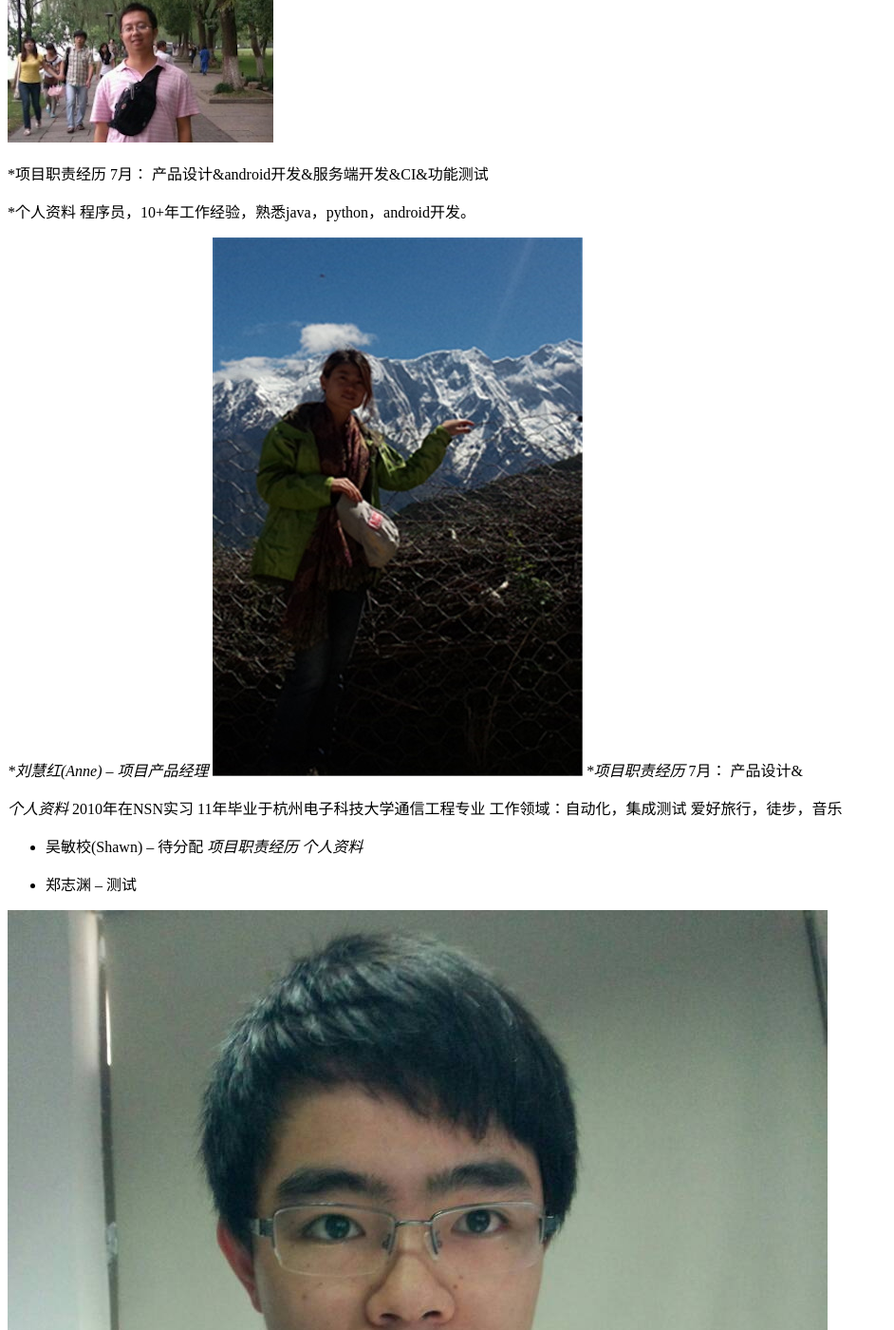
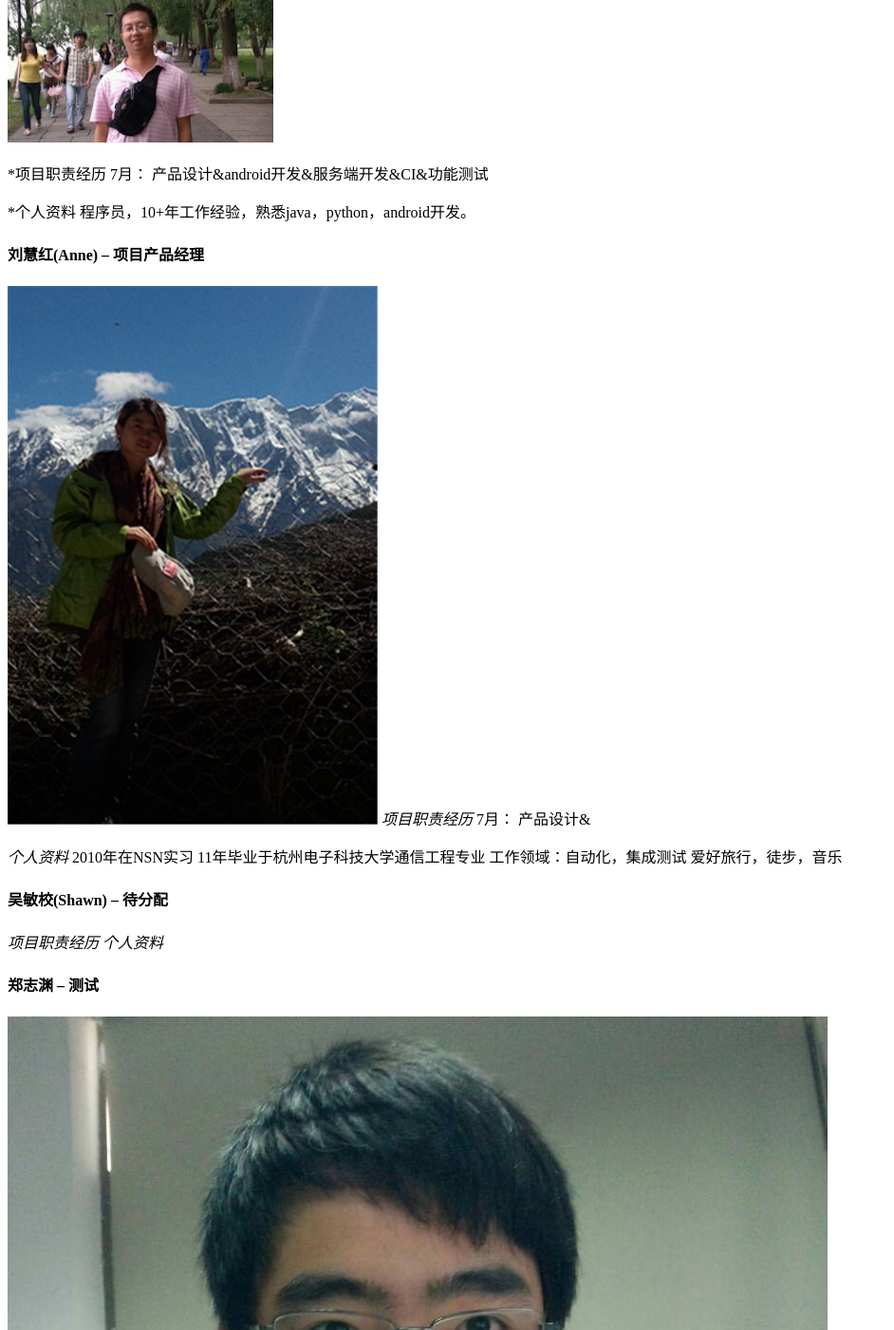
Before and after one commit to deonwu/vdating, a Jekyll site: the page built from pages/team.md, in a window 1280 px wide and 1400 px high, scrolled down 838 px. Shown: the whole window at 95% size, without its empty margins (0-942 px from the left). Built offline with Jekyll 4.4.1, drawn with Linux system fonts in a browser that asks for light colours; Markdown is read by kramdown in place of the engine named in the settings.

Commit message:
更新成员介绍排版

```diff
--- a/pages/team.md
+++ b/pages/team.md
@@ -38,7 +38,7 @@ group: navigation
 程序员，10+年工作经验，熟悉java，python，android开发。
 
 
-**刘慧红(Anne) -- 项目产品经理
+#### 刘慧红(Anne) -- 项目产品经理
 ![刘慧红](/images/Anne.jpg)
 *项目职责经历*
 7月： 产品设计&
@@ -50,11 +50,11 @@ group: navigation
 爱好旅行，徒步，音乐
 
 
-* 吴敏校(Shawn) -- 待分配
+#### 吴敏校(Shawn) -- 待分配
 *项目职责经历*
 *个人资料*
 
-* 郑志渊 -- 测试
+#### 郑志渊 -- 测试
 
 ![郑志渊](/images/Jerry.jpg)
 
@@ -64,7 +64,7 @@ group: navigation
 *个人资料*
 
 
-* 李光新 -- windows 开发
+#### 李光新 -- windows 开发
 
 
 *项目职责经历*
```
